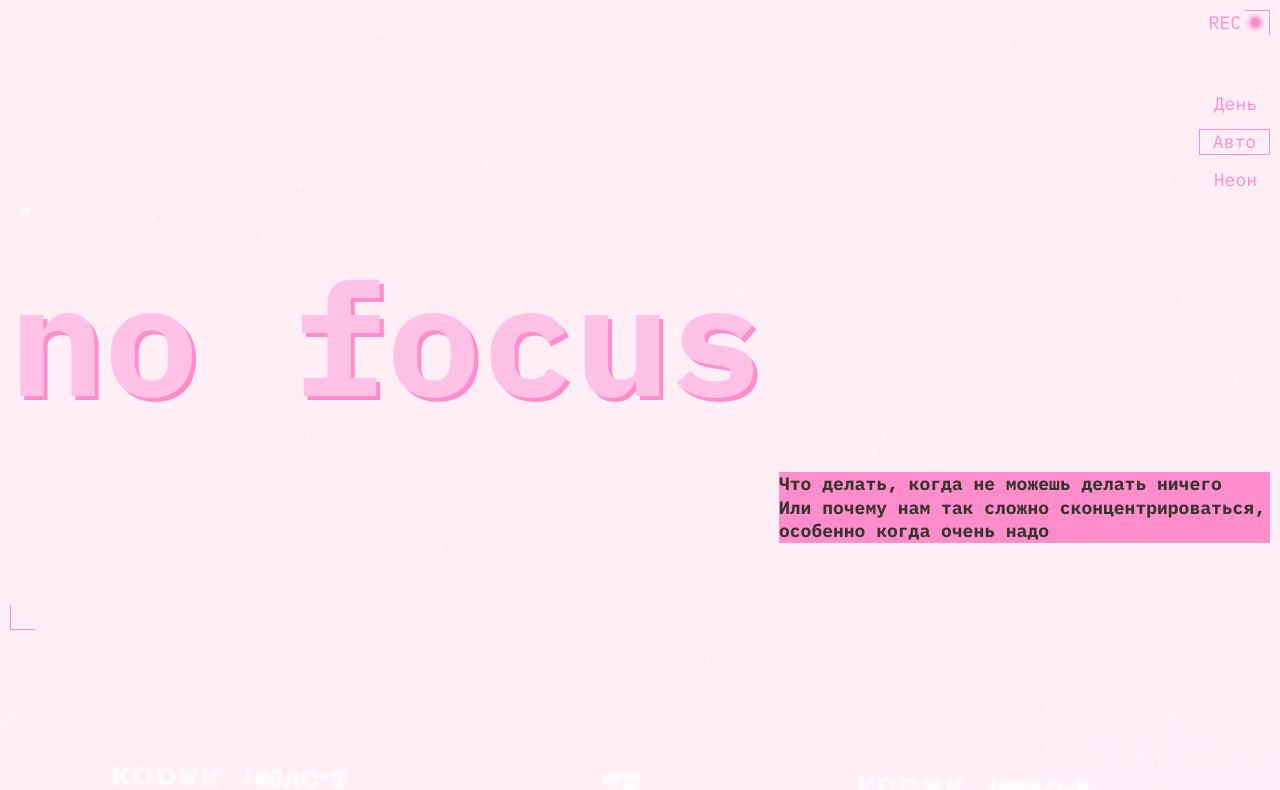
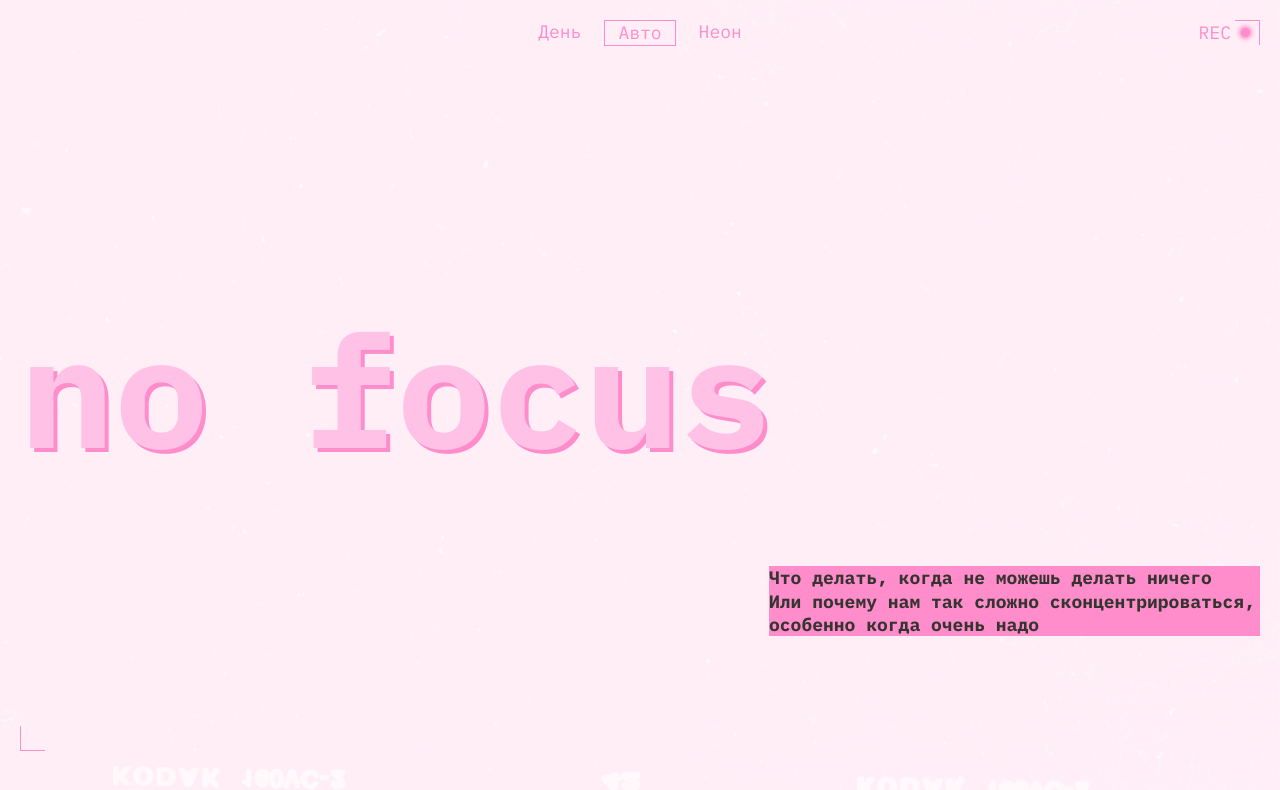
Before and after one commit to Chico-rso/slozhno-sosredotochitsya, a plain HTML site: page index.html in a window 1280 px wide. Drawn offline with Linux system fonts and the light colour scheme.

Commit message:
complete addaptive header

```diff
--- a/styles/style.css
+++ b/styles/style.css
@@ -9,6 +9,10 @@
   background-position: center;
   background-size: cover;
   background-attachment: fixed;
+
+  @media (width >=768px) {
+    padding: 20px;
+  }
 }
 
 .page__rec {
@@ -19,6 +23,11 @@
   inset-inline-end: 20px;
   inset-block-start: 10px;
   color: var(--accent-color);
+
+  @media (width >=768px) {
+    inset-inline-end: 30px;
+    inset-block-start: 20px
+  }
 }
 
 .page__rec::before {
@@ -73,12 +82,37 @@
 
 .header {
   display: grid;
+  margin-block-end: 40px;
+
+  @media (width >=768px) {
+    margin-block-end: 60px;
+  }
 }
 
 .header__theme-menu {
   margin-block-start: 40.5px;
   margin-block-end: 65px;
   text-align: end;
+
+  @media (width >=768px) {
+    margin-block-start: 147.5px;
+    margin-block-end: 173px;
+  }
+
+  @media (width >=1024px) {
+    margin-block-start: 0;
+    margin-block-end: 240.5px;
+    place-self: center;
+  }
+}
+
+.header__theme-menu-list {
+  @media (width >=1024px) {
+    display: flex;
+    gap: 10px;
+    position: relative;
+    top: -25px;
+  }
 }
 
 .header__title {
@@ -91,11 +125,16 @@
 
   @media (width >=768px) {
     font-size: clamp(7.5rem, 0.5625rem + 14.4531vw, 9.8125rem);
+    margin-block-end: 161.5px;
+  }
+
+  @media (width >=1024px) {
+    margin-block-end: 113px;
   }
 }
 
 .header__text {
-  inline-size: min(100%, 491px);
+  inline-size: 100%;
   margin-block-end: 30px;
   block-size: fit-content;
   color: var(--header-text-color);
@@ -104,7 +143,14 @@
   line-height: 130%;
 
   @media (width >=768px) {
+    max-inline-size: 364px;
     justify-self: end;
+    margin-block-end: 135px;
+  }
+
+  @media (width >=1024px) {
+    max-inline-size: 491px;
+    margin-block-end: 90px;
   }
 }
 
```
